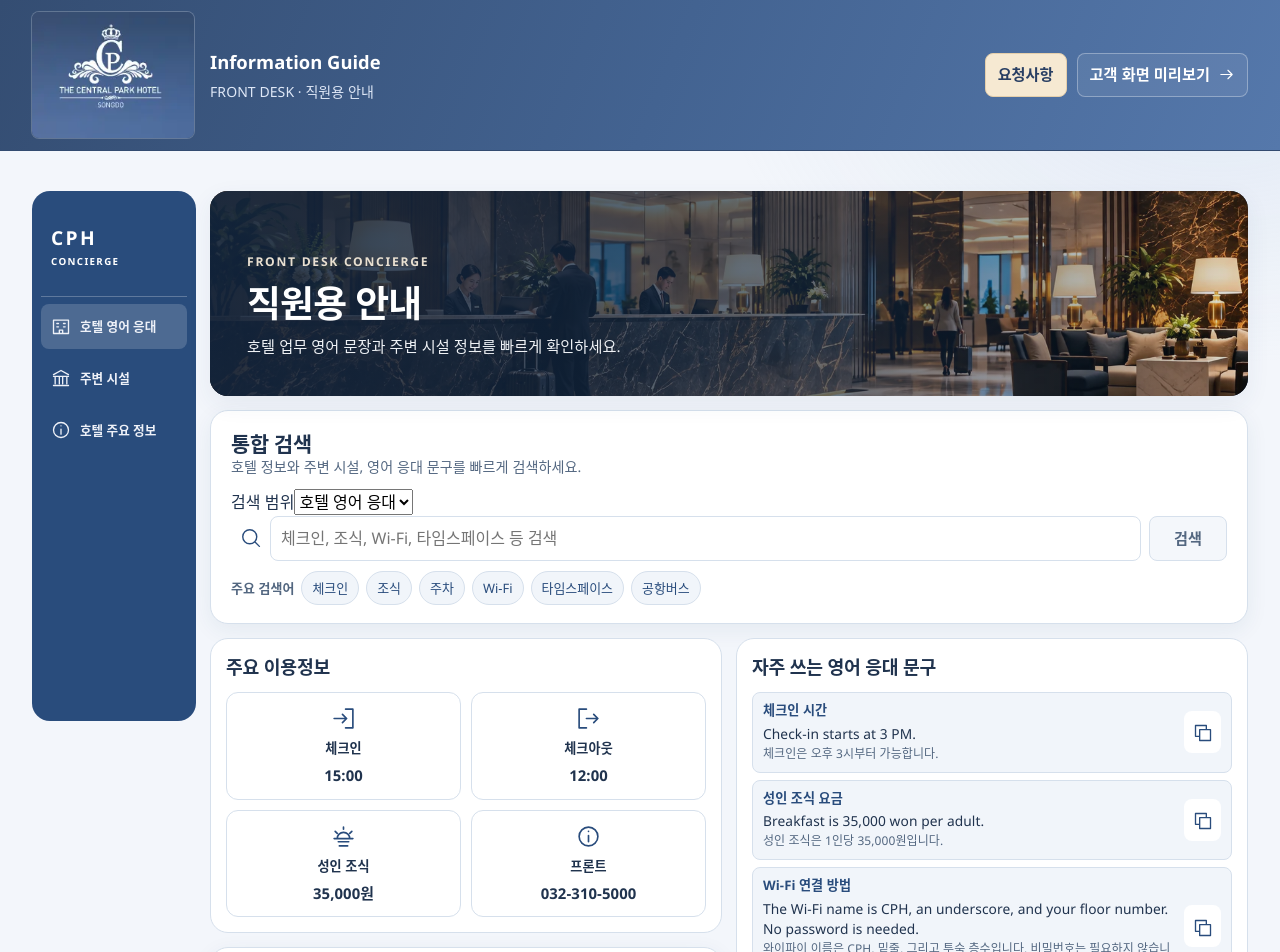
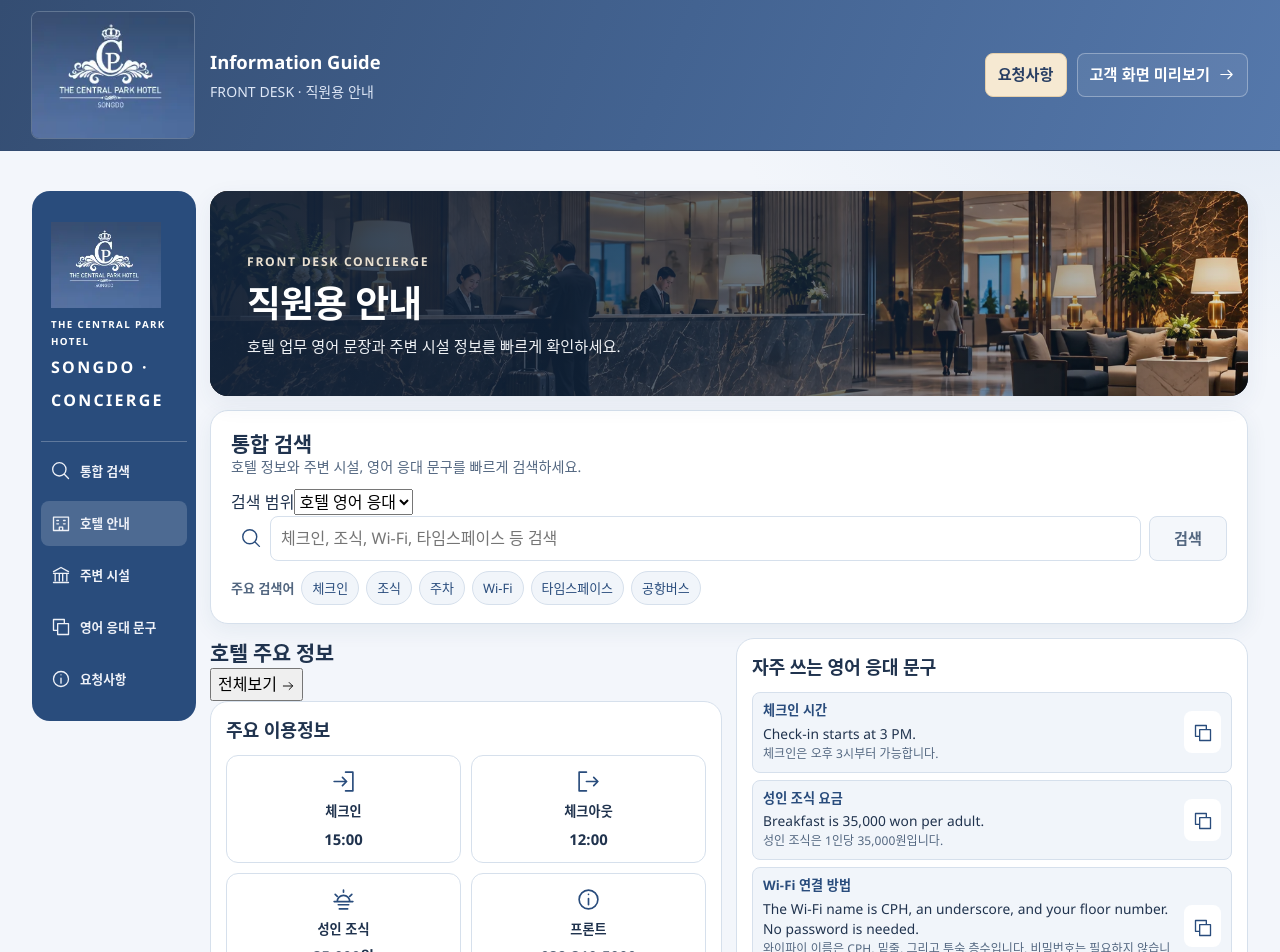
Before and after one commit to unispace1357-blip/CPH-INFORMATION-PROGRAM, a React (Vite) app: page /staff in a window 1280 px wide. Shown: the top 952 px of the page. Built offline with nearby package versions, Linux system fonts and the light colour scheme.

Commit message:
feat(staff): sketch-aligned sidebar, compact fact panel and functional shortcuts

```diff
--- a/src/pages/staff/StaffPage.tsx
+++ b/src/pages/staff/StaffPage.tsx
@@ -14,7 +14,7 @@ import { Icon } from '../../components/ui/Icon'
 import { StaffSearchResults } from '../../components/staff/StaffSearchResults'
 import { StaffFacilityDetail } from '../../components/staff/StaffFacilityDetail'
 import { FrontdeskGuide } from '../../components/staff/FrontdeskGuide'
-import { StaffSearchHub, StaffQuickPhrases, StaffRequestShortcut } from '../../components/staff/StaffDashboard'
+import { StaffSearchHub, StaffQuickPhrases, StaffRequestShortcut, StaffTopicShortcuts } from '../../components/staff/StaffDashboard'
 import { AirportBusGuide, SongdoTourismGuide } from '../../components/ui/LocalTravelGuides'
 import { UI_CATEGORIES, visibleFacilityCategories } from '../../config/uiCategories'
 import { loadStaffDataset } from '../../services/loadStaffDataset'
@@ -91,10 +91,16 @@ export function StaffPage() {
   return (
     <div className="staff-page">
       <nav className="staff-board-rail" aria-label="직원 주요 업무 바로가기">
-        <div className="staff-board-rail-brand">CPH <span>CONCIERGE</span></div>
-        <button type="button" className={activeTab === 'hotel' ? 'is-active' : ''} onClick={() => navigateStaffTab('hotel')}><Icon name="hotel" size={20} />호텔 영어 응대</button>
+        <div className="staff-board-rail-brand">
+          <img src={`${import.meta.env.BASE_URL}hotel-logo.webp`} alt="The Central Park Hotel Songdo" width="110" height="86" />
+          <span>THE CENTRAL PARK HOTEL</span>
+          <small>SONGDO · CONCIERGE</small>
+        </div>
+        <button type="button" className="staff-rail-search" onClick={() => { const input = document.getElementById('staff-hub-input') as HTMLInputElement | null; input?.scrollIntoView({ block: 'center' }); input?.focus({ preventScroll: true }) }}><Icon name="search" size={20} />통합 검색</button>
+        <button type="button" className={activeTab === 'hotel' ? 'is-active' : ''} onClick={() => navigateStaffTab('hotel')}><Icon name="hotel" size={20} />호텔 안내</button>
         <button type="button" className={activeTab === 'facilities' ? 'is-active' : ''} onClick={() => navigateStaffTab('facilities')}><Icon name="attraction" size={20} />주변 시설</button>
-        <button type="button" onClick={() => { const area = document.getElementById('staff-essentials'); area?.scrollIntoView({ block: 'start' }); area?.focus({ preventScroll: true }) }}><Icon name="info" size={20} />호텔 주요 정보</button>
+        <button type="button" onClick={() => { const phrases = document.getElementById('staff-quick-phrases-title'); phrases?.scrollIntoView({ block: 'start' }); phrases?.focus({ preventScroll: true }) }}><Icon name="copy" size={20} />영어 응대 문구</button>
+        <button type="button" onClick={() => document.querySelector<HTMLButtonElement>('.staff-request-trigger')?.click()}><Icon name="info" size={20} />요청사항</button>
       </nav>
       <section className="staff-intro" aria-label="프론트 안내 대시보드">
         <ConciergeHero audience="staff" />
@@ -119,7 +125,11 @@ export function StaffPage() {
       {dataset?.dataStatus === 'production' && <InformationNotice title="안내 정보 확인">정보 확인일과 미확인 항목을 확인하고, 방문 전 영업시간 등 변동 사항을 확인해 주세요.</InformationNotice>}
       <div className="staff-overview-grid" id="staff-essentials" tabIndex={-1}>
         <div className="staff-overview-column">
-          <ConciergeEssentials hotel={hotelDataset} language="ko" includeCheckout />
+          <section className="staff-essential-panel" aria-label="호텔 주요 정보 카드">
+            <div className="staff-overview-section-header"><h2>호텔 주요 정보</h2><button type="button" onClick={() => navigateStaffTab('hotel')}>전체보기 <Icon name="arrow" size={14}/></button></div>
+            <ConciergeEssentials hotel={hotelDataset} language="ko" includeCheckout />
+            <StaffTopicShortcuts onSearch={handleDashboardSearch} />
+          </section>
           <FeaturedTimespace facility={featuredTimespace} language="ko" compact onDetails={openFeaturedFacility} />
         </div>
         <div className="staff-overview-column">
```
